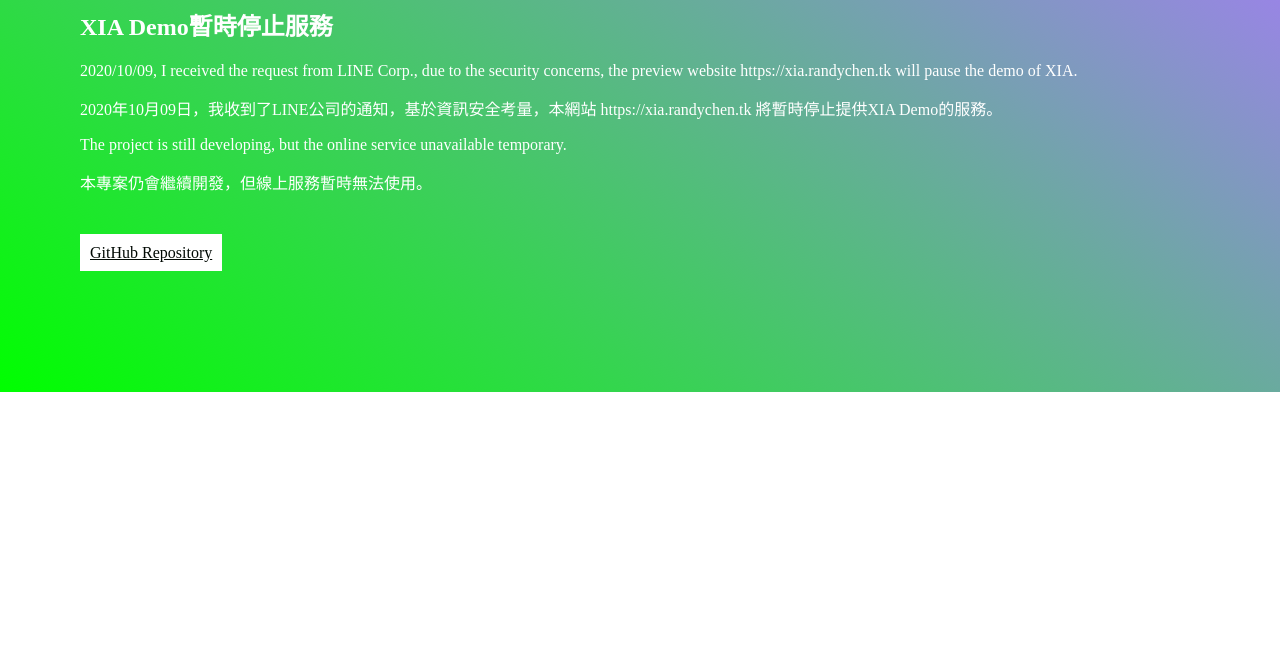
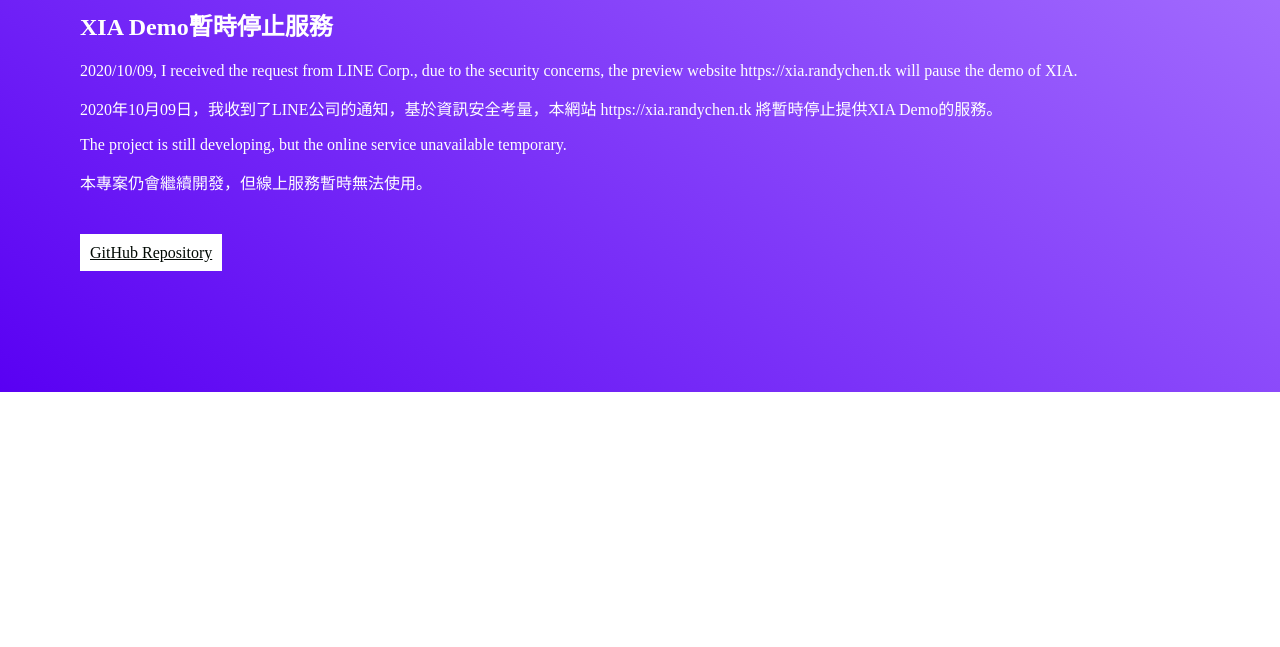
Before and after one commit to supersonictw/xia-demo, a plain HTML site: page index.html in a window 1280 px wide. Shown: the part 153-800 px from the top of the page. Drawn offline with Linux system fonts and the light colour scheme.

Commit message:
Update background

```diff
--- a/index.html
+++ b/index.html
@@ -33,7 +33,7 @@
 			width: auto;
 			height: auto;
 			padding: 80px;
-			background: linear-gradient(35deg, #00ff00, #aa77ff);
+			background: linear-gradient(35deg, #5900F3, #aa77ff);
 		}
 
 		.fullscreen {
```
